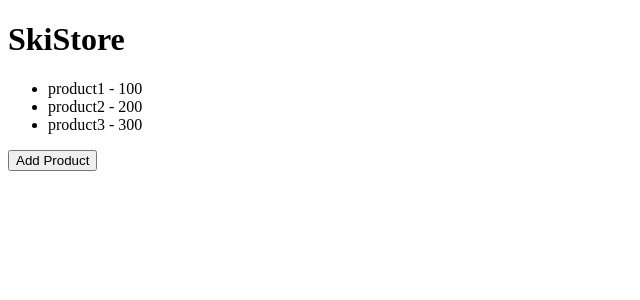
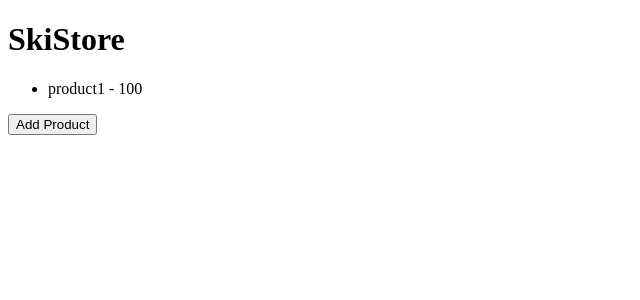
Before and after one commit to ardithyseni/SkiStore, a React (Create React App) app in the folder client-app/: page / in a window 1280 px wide. Both pictures are taken after a click on the button "Add Product". Shown: the top 300 px of the page, without its empty margins (0-640 px from the left). Built offline with nearby package versions, Linux system fonts and the light colour scheme; no server answers.

Commit message:
added typescript interface for product and organized files

```diff
--- a/client-app/src/App.tsx
+++ b/client-app/src/app/layout/App.tsx
@@ -1,8 +1,6 @@
-// inside of the return we use JSX, which is
-// JavaScript disguised in HTML
-// which we write it in {}
 
 import { useEffect, useState } from "react";
+import { Product } from "../models/product";
 
 // const products = [
 //   {
@@ -16,16 +14,7 @@ import { useEffect, useState } from "react";
 // ];
 
 function App() {
-  const [products, setProducts] = useState([
-    {
-      name: "product1",
-      price: 100.0,
-    },
-    {
-      name: "product2",
-      price: 200.0,
-    },
-  ]);
+  const [products, setProducts] = useState<Product[]>([]);
 
   useEffect(() => {
     fetch("http://localhost:5000/api/products")
@@ -36,19 +25,34 @@ function App() {
 
 
   function addProduct() {
-    setProducts([...products, { name: "product3", price: 300.0 }]);
+    setProducts(prevState => [...prevState,
+      {
+        id: prevState.length + 101,
+        name: "product" + (prevState.length + 1),
+        price: (prevState.length * 100) + 100,
+        brand: 'some brand',
+        description: 'some description',
+        pictureUrl: 'http://picsum.photos/200',
+
+      }
+    ]);
     // spread across a new array with the two existing, and adding a 3rd product
   }
+
+
+  // inside of the return we use JSX, which is
+  // JavaScript disguised in HTML
+  // which we write it in {}
 
   return (
     <div>
       <h1>SkiStore</h1>
       <ul>
-        {products.map((item, index) => (
-          <li key={index}>{item.name + " - " + item.price}</li>
+        {products.map(product => (
+          <li key={product.id}>{product.name + " - " + product.price}</li>
         ))}
       </ul>
-      {/* nese e kishim onclick addProduct() me kllapa, ish ekzekutu funksioni on load */}
+      {/* nese e kishim onclick addProduct() me kllapa, ish ekzekutu funksioni on pageload */}
       <button onClick={addProduct}>Add Product</button>
     </div>
   );
--- /dev/null
+++ b/client-app/src/app/models/product.ts
@@ -0,0 +1,19 @@
+/* We are creating an TypeScript interface, so that
+   our application becomes smarter and knows that we
+   are dealing with products as an entity
+   and throw errors if we make typos in the products
+   attributes and so on...
+*/
+
+export interface Product {
+
+  id: number;
+  name: string;
+  description: string;
+  price: number;
+  pictureUrl: string;
+  type?: string;
+  brand: string;
+  quantityInStock?: number;
+
+}
--- a/client-app/src/index.tsx
+++ b/client-app/src/index.tsx
@@ -1,7 +1,7 @@
 import React from 'react';
 import ReactDOM from 'react-dom';
-import './index.css';
-import App from './App';
+import './app/layout/styles.css';
+import App from './app/layout/App';
 import reportWebVitals from './reportWebVitals';
 
 ReactDOM.render(
```
Also changed, not shown: client-app/src/app/layout/styles.css (renamed from client-app/src/index.css), client-app/src/logo.svg (deleted), 1 other file (tests, documents, lock files or other folders).
